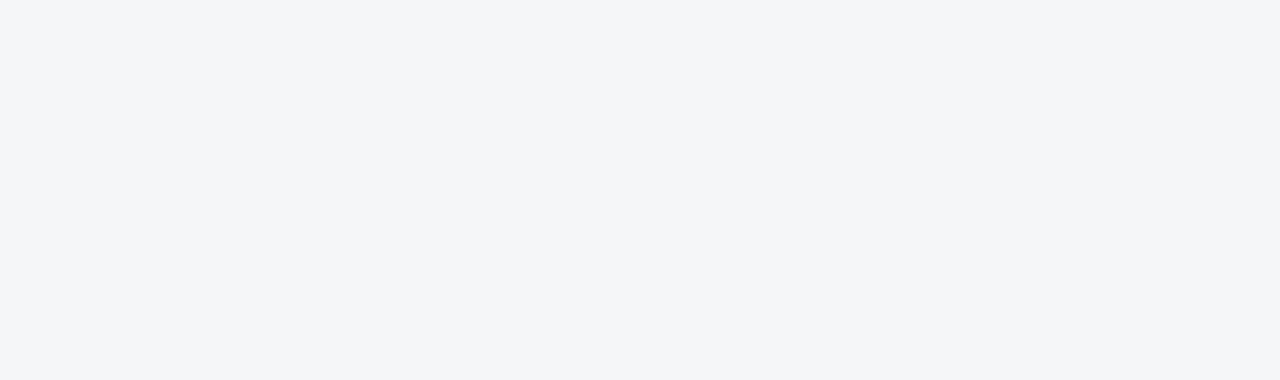
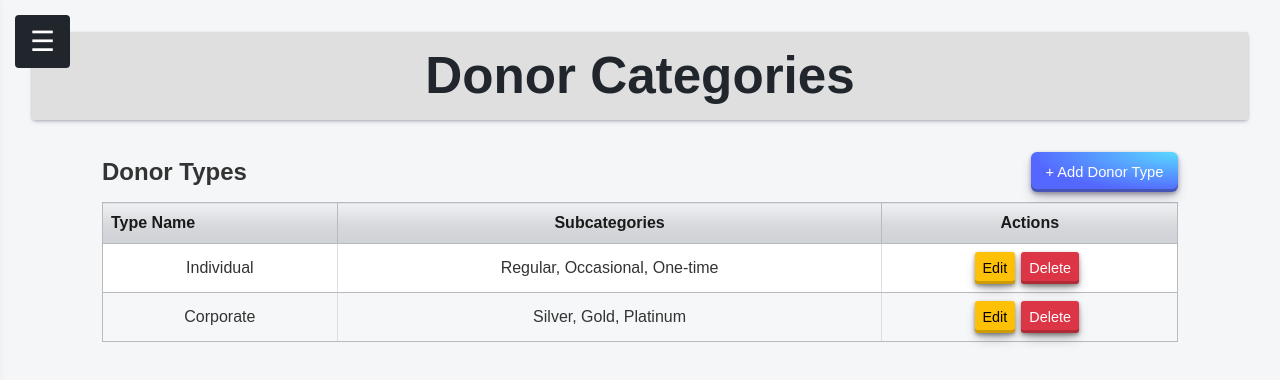
Before and after one commit to joymundia98/Shield_dev, a React (Vite) app in the folder client/: page /donor/donorCategories in a window 1280 px wide. Before the commit this address had no page. Shown: the top 380 px of the page. Built offline with nearby package versions, Linux system fonts and the light colour scheme.

Commit message:
donations view complete

```diff
--- a/client/src/App.tsx
+++ b/client/src/App.tsx
@@ -52,6 +52,7 @@ import DonorsPage from "./pages/donor/donors";
 import AddDonorPage from "./pages/donor/addDonor";
 import DonationsManagementPage from "./pages/donor/donations";
 import AddDonationPage from "./pages/donor/addDonation";
+import DonorCategoriesPage from "./pages/donor/donorCategories";
 
 // Ministry Module Functional Pages
 import PastorsPage from "./pages/ministry/pastors";
@@ -109,7 +110,7 @@ function App() {
           <Route path="/donor/addDonor" element={<AddDonorPage />} />
           <Route path="/donor/donations" element={<DonationsManagementPage />} />
           <Route path="/donor/addDonation" element={<AddDonationPage />} />
-          <Route path="/donor/reports" element={<DonorsPage />} />
+          <Route path="/donor/donorCategories" element={<DonorCategoriesPage />} />
 
           {/* ------------------------------
                 CONGREGATION SUB-ROUTES
@@ -153,7 +154,7 @@ function App() {
                     PROGRAMS SUB-ROUTES
           --------------------------------*/}
           <Route path="/programs/donors" element={<ProgramsDashboard />} />
-          <Route path="/programs/add-donor" element={<ProgramsDashboard />} />
+          <Route path="/programs/addDonor" element={<ProgramsDashboard />} />
           <Route path="/programs/donations" element={<ProgramsDashboard />} />
           <Route path="/programs/reports" element={<ProgramsDashboard />} />
 
@@ -192,13 +193,6 @@ function App() {
           <Route path="/governance/documentation" element={<GovernanceDashboard />} />
           <Route path="/governance/certificates" element={<GovernanceDashboard />} />
 
-          {/* ------------------------------
-              DONOR MANAGEMENT SUB-ROUTES
-          --------------------------------*/}
-          <Route path="/donor/donors" element={<DonorDashboard />} />
-          <Route path="/donor/add-donor" element={<DonorDashboard />} />
-          <Route path="/donor/donations" element={<DonorDashboard />} />
-          <Route path="/donor/reports" element={<DonorDashboard />} />
 
         </Routes>
       </BrowserRouter>
--- a/client/src/pages/DashboardPage.tsx
+++ b/client/src/pages/DashboardPage.tsx
@@ -123,7 +123,7 @@ const dropdowns: Dropdown[] = [
       { name: "Donors", href: "/donor/donors" },
       { name: "Add Donor", href: "/donor/add-donor" },
       { name: "Donations", href: "/donor/donations" },
-      { name: "Reports", href: "/donor/reports" },
+      { name: "Donor Categories", href: "/donor/donorCategories" },
     ],
   },
 ];
--- a/client/src/pages/donor/addDonation.tsx
+++ b/client/src/pages/donor/addDonation.tsx
@@ -54,13 +54,11 @@ const AddDonation: React.FC = () => {
           </div>
         </div>
 
-        <h2>FINANCE</h2>
+        <h2>DONOR MANAGER</h2>
         <a href="/donor/dashboard">Dashboard</a>
-        <a href="/donor/donors">Donors</a>
-        <a href="/donor/donations" className="active">
-          Donations
-        </a>
-        <a href="/donor/reports">Reports</a>
+        <a href="/donor/donors">Donors List</a>
+        <a href="/donor/donations" className="active">Donations</a>
+        <a href="/donor/donorCategories">Donor Categories</a>
 
         <hr className="sidebar-separator" />
         <a href="/dashboard" className="return-main">
--- a/client/src/pages/donor/addDonor.tsx
+++ b/client/src/pages/donor/addDonor.tsx
@@ -56,11 +56,9 @@ const AddDonor: React.FC = () => {
 
         <h2>DONOR MANAGER</h2>
         <a href="/donor/dashboard">Dashboard</a>
-        <a href="/donor/donors" className="active">
-          Donors
-        </a>
+        <a href="/donor/donors" className="active">Donors List</a>
         <a href="/donor/donations">Donations</a>
-        <a href="/donor/reports">Reports</a>
+        <a href="/donor/donorCategories">Donor Categories</a>
 
         <hr className="sidebar-separator" />
         <a href="/dashboard" className="return-main">
--- a/client/src/pages/donor/dashboard.tsx
+++ b/client/src/pages/donor/dashboard.tsx
@@ -150,7 +150,7 @@ const DonorDashboard: React.FC = () => {
         </a>
         <a href="/donor/donors">Donors List</a>
         <a href="/donor/donations">Donations</a>
-        <a href="/donor/reports">Reports</a>
+        <a href="/donor/donorCategories">Donor Categories</a>
 
         <hr className="sidebar-separator" />
         <a href="/dashboard" className="return-main">
--- a/client/src/pages/donor/donations.tsx
+++ b/client/src/pages/donor/donations.tsx
@@ -104,12 +104,12 @@ const DonationsManagementPage: React.FC = () => {
           </div>
         </div>
 
-        <h2>FINANCE</h2>
+        <h2>DONOR MANAGER</h2>
 
         <a href="/donor/dashboard">Dashboard</a>
         <a href="/donor/donors">Donors</a>
         <a href="/donor/donations" className="active">Donations</a>
-        <a href="/donor/reports">Reports</a>
+        <a href="/donor/donorCategories">Donor Categories</a>
 
         <hr className="sidebar-separator" />
         <a href="/dashboard" className="return-main">
--- /dev/null
+++ b/client/src/pages/donor/donorCategories.tsx
@@ -0,0 +1,258 @@
+import React, { useState, useEffect } from "react";
+import { useNavigate } from "react-router-dom";
+import "../../styles/global.css";
+
+interface DonorType {
+  name: string;
+  subcategories: string[];
+}
+
+const DonorCategoriesPage: React.FC = () => {
+  const navigate = useNavigate();
+
+  /* -------------------- Sidebar -------------------- */
+  const [sidebarOpen, setSidebarOpen] = useState(false);
+  const toggleSidebar = () => setSidebarOpen(!sidebarOpen);
+
+  useEffect(() => {
+    document.body.classList.toggle("sidebar-open", sidebarOpen);
+  }, [sidebarOpen]);
+
+  /* -------------------- Donor Types -------------------- */
+  const [donorTypes, setDonorTypes] = useState<DonorType[]>([
+    { name: "Individual", subcategories: ["Regular", "Occasional", "One-time"] },
+    { name: "Corporate", subcategories: ["Silver", "Gold", "Platinum"] },
+  ]);
+
+  /* -------------------- Popup States -------------------- */
+  const [showPopup, setShowPopup] = useState(false);
+  const [editIndex, setEditIndex] = useState<number | null>(null);
+  const [typeName, setTypeName] = useState("");
+  const [subcategories, setSubcategories] = useState<string[]>([]);
+
+  /* -------------------- Popup Handlers -------------------- */
+  const openPopup = (index: number | null = null) => {
+    setEditIndex(index);
+    if (index !== null) {
+      setTypeName(donorTypes[index].name);
+      setSubcategories([...donorTypes[index].subcategories]);
+    } else {
+      setTypeName("");
+      setSubcategories([]);
+    }
+    setShowPopup(true);
+  };
+
+  const closePopup = () => {
+    setShowPopup(false);
+    setEditIndex(null);
+    setTypeName("");
+    setSubcategories([]);
+  };
+
+  const updateSubcategory = (idx: number, value: string) => {
+    const updated = [...subcategories];
+    updated[idx] = value;
+    setSubcategories(updated);
+  };
+
+  const addSubcategory = (value: string = "") => {
+    setSubcategories([...subcategories, value]);
+  };
+
+  const deleteSubcategory = (idx: number) => {
+    setSubcategories(subcategories.filter((_, i) => i !== idx));
+  };
+
+  const saveDonorType = () => {
+    if (!typeName.trim()) {
+      alert("Type name is required");
+      return;
+    }
+    if (subcategories.filter((s) => s.trim() !== "").length === 0) {
+      alert("Add at least one subcategory");
+      return;
+    }
+
+    const newDonorType: DonorType = {
+      name: typeName,
+      subcategories: subcategories.filter((s) => s.trim() !== ""),
+    };
+
+    if (editIndex !== null) {
+      const updated = [...donorTypes];
+      updated[editIndex] = newDonorType;
+      setDonorTypes(updated);
+    } else {
+      setDonorTypes([...donorTypes, newDonorType]);
+    }
+
+    closePopup();
+  };
+
+  const deleteDonorType = (index: number) => {
+    if (!window.confirm("Are you sure you want to delete this item?")) return;
+    setDonorTypes(donorTypes.filter((_, i) => i !== index));
+  };
+
+  return (
+    <div className="dashboard-wrapper">
+      {/* Sidebar */}
+      <div className={`sidebar ${sidebarOpen ? "sidebar-open" : ""}`}>
+        <div className="close-wrapper">
+          <div className="toggle close-btn">
+            <input type="checkbox" checked={sidebarOpen} onChange={toggleSidebar} />
+            <span className="button"></span>
+            <span className="label">X</span>
+          </div>
+        </div>
+
+        <h2>DONOR MANAGEMENT</h2>
+        <a href="/donor/dashboard">Dashboard</a>
+        <a href="/donor/donors">Donors</a>
+        <a href="/donor/donations">Donations</a>
+        <a href="/donor/categories" className="active">
+          Donor Categories
+        </a>
+
+        <hr className="sidebar-separator" />
+        <a href="/dashboard" className="return-main">
+          ← Back to Main Dashboard
+        </a>
+        <a
+          href="/"
+          className="logout-link"
+          onClick={(e) => {
+            e.preventDefault();
+            localStorage.clear();
+            navigate("/");
+          }}
+        >
+          ➜ Logout
+        </a>
+      </div>
+
+      {/* Main Content */}
+      <div className="dashboard-content">
+        <header className="page-header income-header">
+          <h1>Donor Categories</h1>
+          <button className="hamburger" onClick={toggleSidebar}>
+            &#9776;
+          </button>
+        </header>
+
+        <div className="container">
+          <div className="table-section">
+            <div
+              className="table-header"
+              style={{ display: "flex", justifyContent: "space-between", alignItems: "center" }}
+            >
+              <h2>Donor Types</h2>
+              <button className="add-btn" onClick={() => openPopup()}>
+                + Add Donor Type
+              </button>
+            </div>
+
+            <table className="responsive-table">
+              <thead>
+                <tr>
+                  <th>Type Name</th>
+                  <th>Subcategories</th>
+                  <th>Actions</th>
+                </tr>
+              </thead>
+              <tbody>
+                {donorTypes.map((type, index) => (
+                  <tr key={index}>
+                    <td>{type.name}</td>
+                    <td>{type.subcategories.join(", ")}</td>
+                    <td className="actions">
+                      <button className="edit-btn" onClick={() => openPopup(index)}>
+                        Edit
+                      </button>
+                      <button className="delete-btn" onClick={() => deleteDonorType(index)}>
+                        Delete
+                      </button>
+                    </td>
+                  </tr>
+                ))}
+              </tbody>
+            </table>
+          </div>
+        </div>
+
+        {/* Popup Overlay */}
+        {showPopup && <div className="overlay" onClick={closePopup}></div>}
+
+        {/* Popup Form */}
+        <div
+          className="filter-popup"
+          style={{ display: showPopup ? "block" : "none", width: "380px", padding: "2rem" }}
+        >
+          <h3>{editIndex !== null ? "Edit Donor Type" : "Add Donor Type"}</h3>
+
+          <label>Type Name</label>
+          <input
+            type="text"
+            value={typeName}
+            onChange={(e) => setTypeName(e.target.value)}
+            placeholder="Enter Name"
+          />
+
+          <label>Subcategories</label>
+          {subcategories.map((sub, idx) => (
+            <div className="subcategory-row" key={idx}>
+              <input
+                type="text"
+                value={sub}
+                onChange={(e) => updateSubcategory(idx, e.target.value)}
+              />
+              <button type="button" onClick={() => deleteSubcategory(idx)}>
+                Delete
+              </button>
+            </div>
+          ))}
+
+          <button
+            type="button"
+            className="add-btn"
+            onClick={() => addSubcategory()}
+            style={{ marginTop: "0.5rem" }}
+          >
+            + Add another subcategory
+          </button>
+
+          <div
+            className="filter-popup-buttons"
+            style={{
+              display: "flex",
+              justifyContent: "flex-end",
+              gap: "1rem",
+              marginTop: "1rem",
+            }}
+          >
+            <button className="add-btn" onClick={saveDonorType}>
+              Save
+            </button>
+            <button className="cancel-btn" onClick={closePopup}>
+              Cancel
+            </button>
+            {editIndex !== null && (
+              <button
+                className="delete-btn"
+                onClick={() => {
+                  deleteDonorType(editIndex);
+                  closePopup();
+                }}
+              >
+                Delete
+              </button>
+            )}
+          </div>
+        </div>
+      </div>
+    </div>
+  );
+};
+
+export default DonorCategoriesPage;
--- a/client/src/pages/donor/donors.tsx
+++ b/client/src/pages/donor/donors.tsx
@@ -122,7 +122,7 @@ const DonorManagementPage: React.FC = () => {
         </a>
         <a href="/donor/donors" className="active">Donors List</a>
         <a href="/donor/donations">Donations</a>
-        <a href="/donor/reports">Reports</a>
+        <a href="/donor/donorCategories">Donor Categories</a>
 
         <hr className="sidebar-separator" />
         <a href="/dashboard" className="return-main">
```
